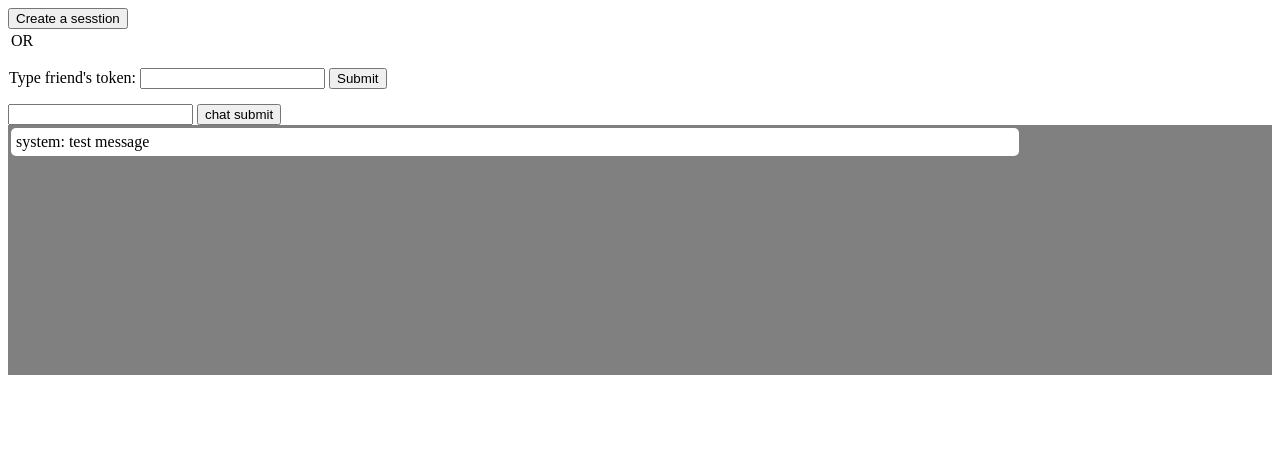
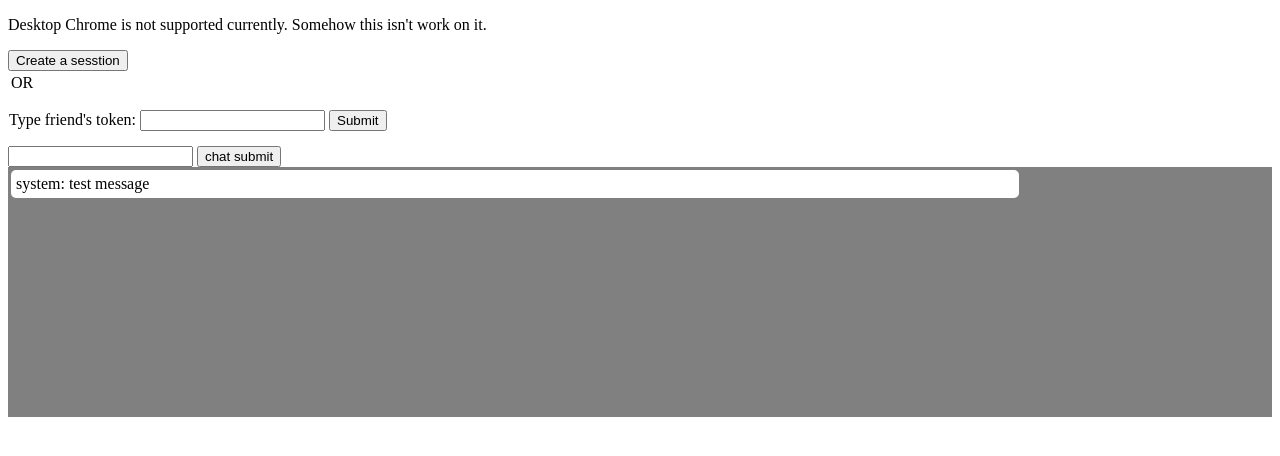
Before and after one commit to ywn197/WebRTC-chat, a plain HTML site: page index.html in a window 1280 px wide. Drawn offline with Linux system fonts and the light colour scheme.

Commit message:
add sentence of desktop chrome is not supported.

```diff
--- a/chat.js
+++ b/chat.js
@@ -44,7 +44,6 @@ class Chat {
 
       document.getElementById("inputTokenButton").onclick = () => {
         this.answer = document.getElementById("inputToken").value;
-	console.log(this.answer);
 	this.lc.setRemoteDescription(JSON.parse(this.answer));
 
 	document.getElementById("chatSubmit").onclick = () => {
--- a/index.html
+++ b/index.html
@@ -6,6 +6,7 @@
 <meta name="viewport" content="width=300">
   </head>
   <body>
+    <p>Desktop Chrome is not supported currently. Somehow this isn't work on it.</p>
     <button id="makeASesstion">Create a sesstion</button>
     <p style="margin: 3px;">OR</p>
 
```
